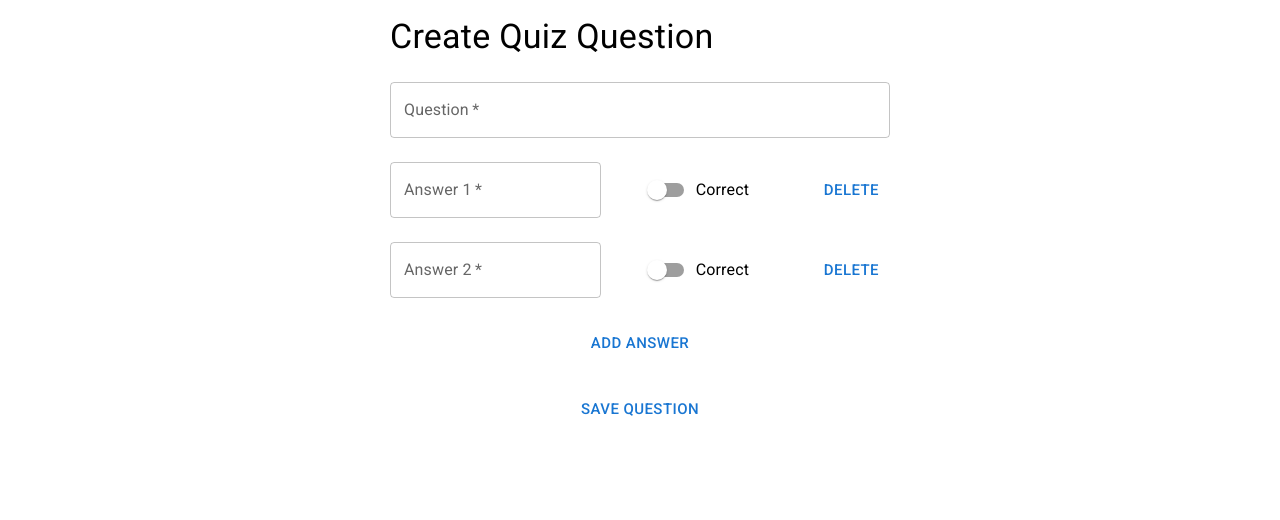
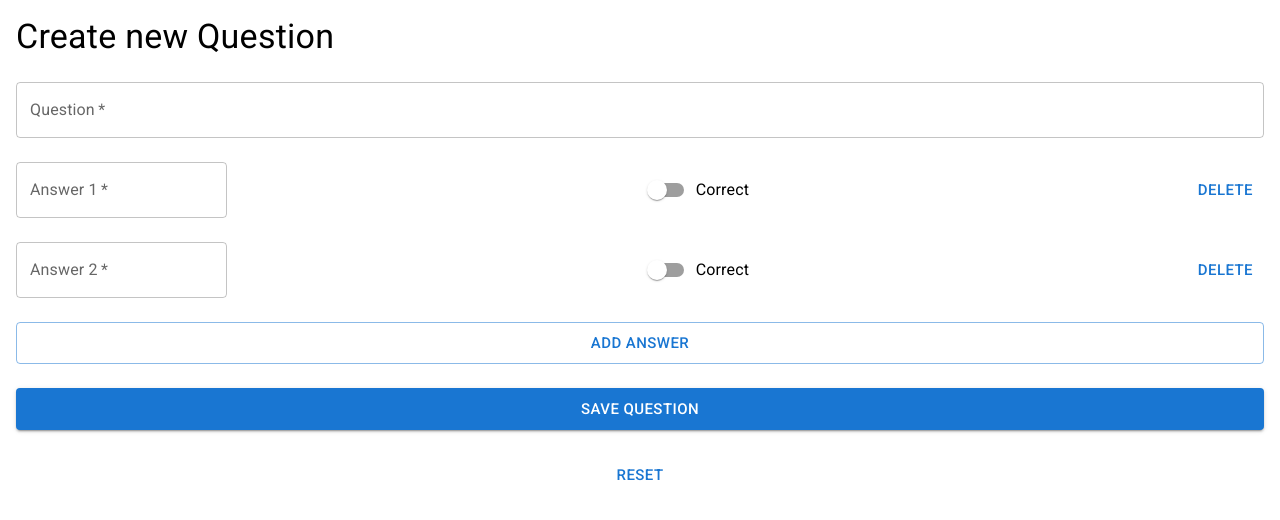
Before and after one commit to baxamf/react-quiz, a React (Create React App) app: page /create/1 in a window 1280 px wide. Shown: the top 520 px of the page. Built offline with nearby package versions, Linux system fonts and the light colour scheme.

Commit message:
update questionSlice, FormQuestion

```diff
--- a/src/components/QuizAnswer.jsx
+++ b/src/components/FormAnswer.jsx
@@ -9,40 +9,38 @@ import { useState } from "react";
 import { useDispatch } from "react-redux";
 import { delAnswer, setAnswers } from "../features/quiz/questionSlice";
 
-export default function QuizAnswer({ answerNumber, id, answer }) {
-  const [newAnswer, setAnswer] = useState(answer);
+export default function FormAnswer({ answer }) {
+  // const [newAnswer, setAnswer] = useState(answer);
   const dispatch = useDispatch();
 
-  console.log(newAnswer.isCorrect);
-
   const answerTextHandler = (e) => {
-    setAnswer({ ...newAnswer, answerTitle: e.target.value });
-    dispatch(setAnswers({ ...newAnswer, answerTitle: e.target.value }));
+    // setAnswer({ ...newAnswer, answerTitle: e.target.value });
+    dispatch(setAnswers({ ...answer, answerTitle: e.target.value }));
   };
 
   const correctHandler = (e) => {
-    setAnswer({ ...newAnswer, isCorrect: !newAnswer.isCorrect });
-    dispatch(setAnswers({ ...newAnswer, isCorrect: !newAnswer.isCorrect }));
+    // setAnswer({ ...newAnswer, isCorrect: !newAnswer.isCorrect });
+    dispatch(setAnswers({ ...answer, isCorrect: !answer.isCorrect }));
   };
 
   return (
     <Grid container justifyContent="space-between">
       <TextField
-        label={"Answer " + answerNumber}
+        label={"Answer " + answer.id}
         required
         onChange={answerTextHandler}
-        value={newAnswer.answerTitle}
+        value={answer.answerTitle}
         id="outlined-basic"
         variant="outlined"
       />
       <FormControlLabel
         control={
-          <Switch onChange={correctHandler} checked={newAnswer.isCorrect} />
+          <Switch onChange={correctHandler} checked={answer.isCorrect} />
         }
         label="Correct"
       />
 
-      <Button size="large" onClick={() => dispatch(delAnswer(id))}>
+      <Button size="large" onClick={() => dispatch(delAnswer(answer.id))}>
         Delete
       </Button>
     </Grid>
--- /dev/null
+++ b/src/components/FormQuestion.jsx
@@ -0,0 +1,64 @@
+import { Grid, Typography, TextField, Button } from "@mui/material";
+import { useDispatch } from "react-redux";
+import {
+  addAnswer,
+  resetQuestion,
+  setTitle,
+} from "../features/quiz/questionSlice";
+import FormAnswer from "./FormAnswer";
+
+export default function FormQuestion({ question, submitHandler, title }) {
+  const dispatch = useDispatch();
+  const answers = question.answers;
+  const resetHandler = () => {
+    dispatch(resetQuestion());
+  };
+
+  const questionTitleHandler = (e) => {
+    dispatch(setTitle(e.target.value));
+  };
+
+  const onSubmitHandler = (e) => {
+    e.preventDefault();
+    submitHandler(question);
+  };
+
+  return (
+    <Grid
+      display="grid"
+      component="form"
+      container
+      gap={3}
+      onSubmit={onSubmitHandler}
+    >
+      <Typography variant="h4" component="h4">
+        {title}
+      </Typography>
+      <TextField
+        fullWidth
+        required
+        value={question.title}
+        onChange={questionTitleHandler}
+        id="outlined-basic"
+        label="Question"
+        variant="outlined"
+      />
+      {answers.map((answer) => (
+        <FormAnswer answer={answer} key={answer.id} />
+      ))}
+      <Button
+        variant="outlined"
+        size="large"
+        onClick={() => dispatch(addAnswer())}
+      >
+        Add Answer
+      </Button>
+      <Button variant="contained" type="submit" size="large">
+        Save Question
+      </Button>
+      <Button size="large" onClick={resetHandler}>
+        Reset
+      </Button>
+    </Grid>
+  );
+}
--- /dev/null
+++ b/src/components/NewQuestion.jsx
@@ -0,0 +1,31 @@
+import { Grid, Typography, TextField, Button } from "@mui/material";
+import { useState } from "react";
+import { useSelector, useDispatch } from "react-redux";
+import { useNavigate, useParams } from "react-router-dom";
+import FormAnswer from "./FormAnswer";
+import { useAddQuizQuestionMutation } from "../features/api/quizApi";
+import {
+  addAnswer,
+  resetQuestion,
+  selectQuestion,
+} from "../features/quiz/questionSlice";
+import FormQuestion from "./FormQuestion";
+
+export default function NewQuestion() {
+  const dispatch = useDispatch();
+  const question = useSelector(selectQuestion);
+  const [addQuestionQuery] = useAddQuizQuestionMutation();
+
+  const onSaveQuestion = async (question) => {
+    await addQuestionQuery(question);
+    dispatch(resetQuestion());
+  };
+
+  return (
+    <FormQuestion
+      question={question}
+      submitHandler={onSaveQuestion}
+      title="Create new Question"
+    />
+  );
+}
--- a/src/pages/CreateQuiz.jsx
+++ b/src/components/QuizList.jsx
@@ -1,13 +1,13 @@
-import { Box, Button, CircularProgress } from "@mui/material";
+import { Grid, Button, CircularProgress } from "@mui/material";
 import { useDispatch } from "react-redux";
 import { useNavigate } from "react-router-dom";
 import Error from "../components/Error";
-import QuizListQuestionItem from "../components/QuizListQuestionItem";
+import QuizListQuestion from "../components/QuizListQuestionItem";
 
 import { useGetQuizQuestionsQuery } from "../features/api/quizApi";
 import { resetQuestion } from "../features/quiz/questionSlice";
 
-export default function CreateQuiz() {
+export default function QuizList() {
   const dispatch = useDispatch();
   const navigate = useNavigate();
   const {
@@ -19,20 +19,26 @@ export default function CreateQuiz() {
 
   const newQuestion = () => {
     dispatch(resetQuestion());
-    navigate("new");
+    // navigate("new");
   };
 
   return (
-    <Box display="grid" minWidth={400} gap={3}>
-      <Button variant="contained" size="large" onClick={newQuestion}>
-        Add new Question
-      </Button>
+    <Grid display="grid" gap={3}>
+      <Grid container gap={2}>
+        <Button variant="contained" size="large" onClick={newQuestion}>
+          Add new Question
+        </Button>
+        <Button variant="outlined" size="large" onClick={() => navigate("/")}>
+          Back to home page
+        </Button>
+      </Grid>
+
       {isLoading && <CircularProgress />}
       {isError && <Error handler={refetch} />}
       {questions &&
         questions.map((question) => (
-          <QuizListQuestionItem key={question.id} question={question} />
+          <QuizListQuestion key={question.id} question={question} />
         ))}
-    </Box>
+    </Grid>
   );
 }
--- a/src/components/QuizQuestion.jsx
+++ /dev/null
@@ -1,64 +0,0 @@
-import { Box, Typography, TextField, Button } from "@mui/material";
-import { useState } from "react";
-import { useSelector, useDispatch } from "react-redux";
-import { useNavigate, useParams } from "react-router-dom";
-import QuizAnswer from "../components/QuizAnswer";
-import { useAddQuizQuestionMutation } from "../features/api/quizApi";
-import {
-  addAnswer,
-  resetQuestion,
-  selectQuestion,
-} from "../features/quiz/questionSlice";
-
-export default function QuizQuestion() {
-  const { quizId } = useParams();
-  const dispatch = useDispatch();
-  const navigate = useNavigate();
-  const question = useSelector(selectQuestion);
-  const answers = question.answers;
-
-  const [questionTitle, setQuestionTitle] = useState(question.title);
-  const [addQuestionQuery] = useAddQuizQuestionMutation();
-
-  const questionTitleHandler = (e) => {
-    setQuestionTitle(e.target.value);
-  };
-
-  const onSaveQuestion = async (e) => {
-    e.preventDefault();
-    const newQuestion = { ...question, title: questionTitle };
-    await addQuestionQuery(newQuestion);
-    navigate("/create");
-  };
-
-  return (
-    <Box component="form" display="grid" gap={3} minWidth={500}>
-      <Typography variant="h4" component="h4">
-        {question.title ? "Edit Quiz Question" : "Create Quiz Question"}
-      </Typography>
-      <TextField
-        required
-        type="text"
-        value={questionTitle}
-        onChange={questionTitleHandler}
-        id="outlined-basic"
-        label="Question"
-        variant="outlined"
-      />
-      {answers.map((answer, index) => (
-        <QuizAnswer
-          answer={answer}
-          key={answer.id}
-          answerNumber={index + 1}
-          id={answer.id}
-        />
-      ))}
-      <Button size="large" onClick={() => dispatch(addAnswer())}>
-        Add Answer
-      </Button>
-      <Button type="submit" size="large" onClick={(e) => onSaveQuestion(e)}>
-        Save Question
-      </Button>
-    </Box>
-  );
-}
--- a/src/features/quiz/questionSlice.js
+++ b/src/features/quiz/questionSlice.js
@@ -11,6 +11,18 @@ export const questionSlice = createSlice({
   name: "question",
   initialState,
   reducers: {
+    setQuestion: (state, action) => {
+      const question = action.payload;
+      state.title = question.title;
+      state.answers = question.answers;
+    },
+    resetQuestion: (state) => {
+      state.title = emptyQuestion.title;
+      state.answers = emptyQuestion.answers;
+    },
+    setTitle: (state, action) => {
+      state.title = action.payload;
+    },
     addAnswer: (state) => {
       const answers = state.answers;
       state.answers.push({
@@ -34,22 +46,18 @@ export const questionSlice = createSlice({
         alert("Question must have at least 2 answers");
       }
     },
-    setQuestion: (state, action) => {
-      const question = action.payload;
-      state.id = question.id;
-      state.title = question.title;
-      state.answers = question.answers;
-    },
-    resetQuestion: (state) => {
-      state.title = emptyQuestion.title;
-      state.answers = emptyQuestion.answers;
-    },
   },
 });
 
 export const selectQuestion = (state) => state.question;
 
-export const { addAnswer, setAnswers, delAnswer, resetQuestion, setQuestion } =
-  questionSlice.actions;
+export const {
+  addAnswer,
+  setTitle,
+  setAnswers,
+  delAnswer,
+  resetQuestion,
+  setQuestion,
+} = questionSlice.actions;
 
 export default questionSlice.reducer;
--- a/src/router/index.js
+++ b/src/router/index.js
@@ -3,8 +3,8 @@ import App from "../App";
 import CreateQuiz from "../pages/CreateQuiz";
 import EditQuizQuestion from "../components/EditQuizQuestion";
 import PassQuiz from "../pages/PassQuiz";
-import QuizQuestion from "../components/QuizQuestion";
 import QuizLayout from "../components/QuizLayout";
+import NewQuestion from "../components/NewQuestion";
 
 export default function QuizRouter() {
   return (
@@ -12,12 +12,12 @@ export default function QuizRouter() {
       <Route path="/" element={<App />} />
       <Route path="create" element={<QuizLayout />}>
         <Route index element={<CreateQuiz />} />
-        <Route path=":quizId" element={<QuizQuestion />} />
-        <Route path="new" element={<QuizQuestion />} />
+        <Route path=":quizId" element={<NewQuestion />} />
+        <Route path="new" element={<NewQuestion />} />
       </Route>
 
       <Route path="pass" element={<PassQuiz />}>
-        <Route path=":quizId" element={<QuizQuestion />} />
+        <Route path=":quizId" element={<NewQuestion />} />
       </Route>
     </Routes>
   );
```
